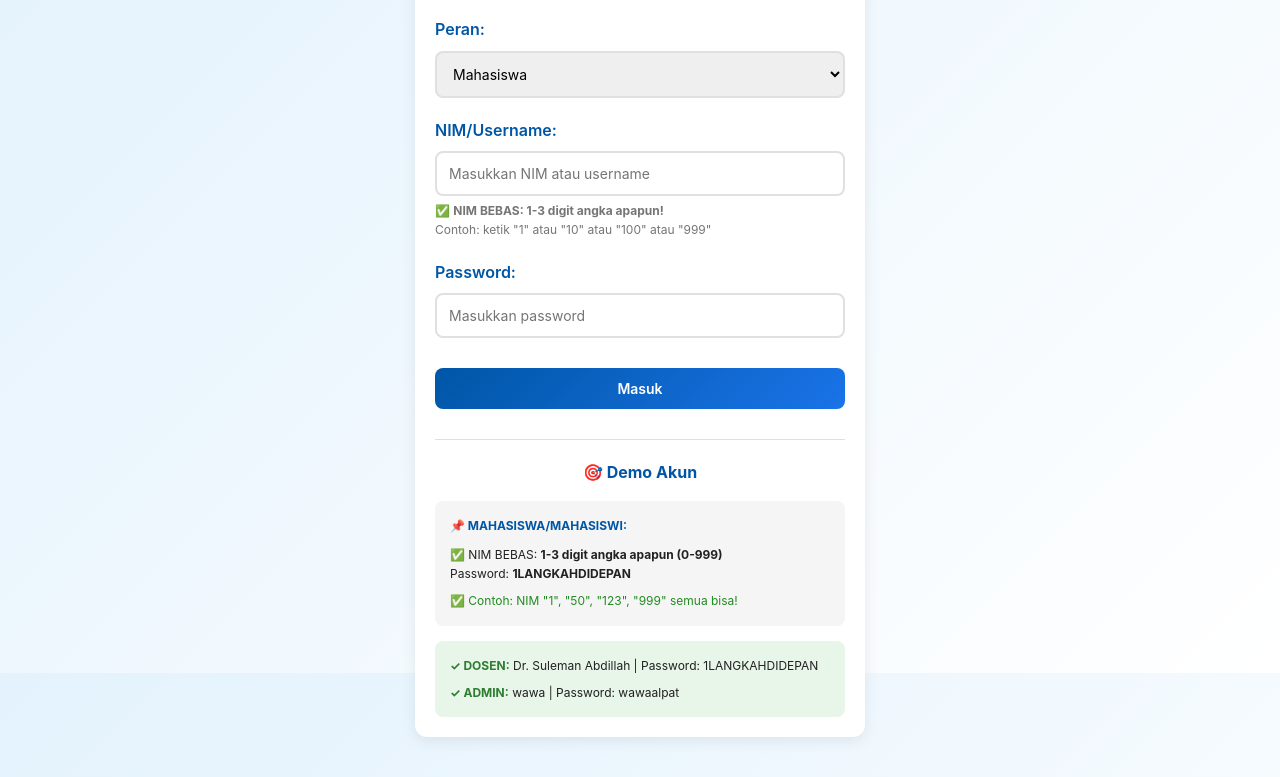
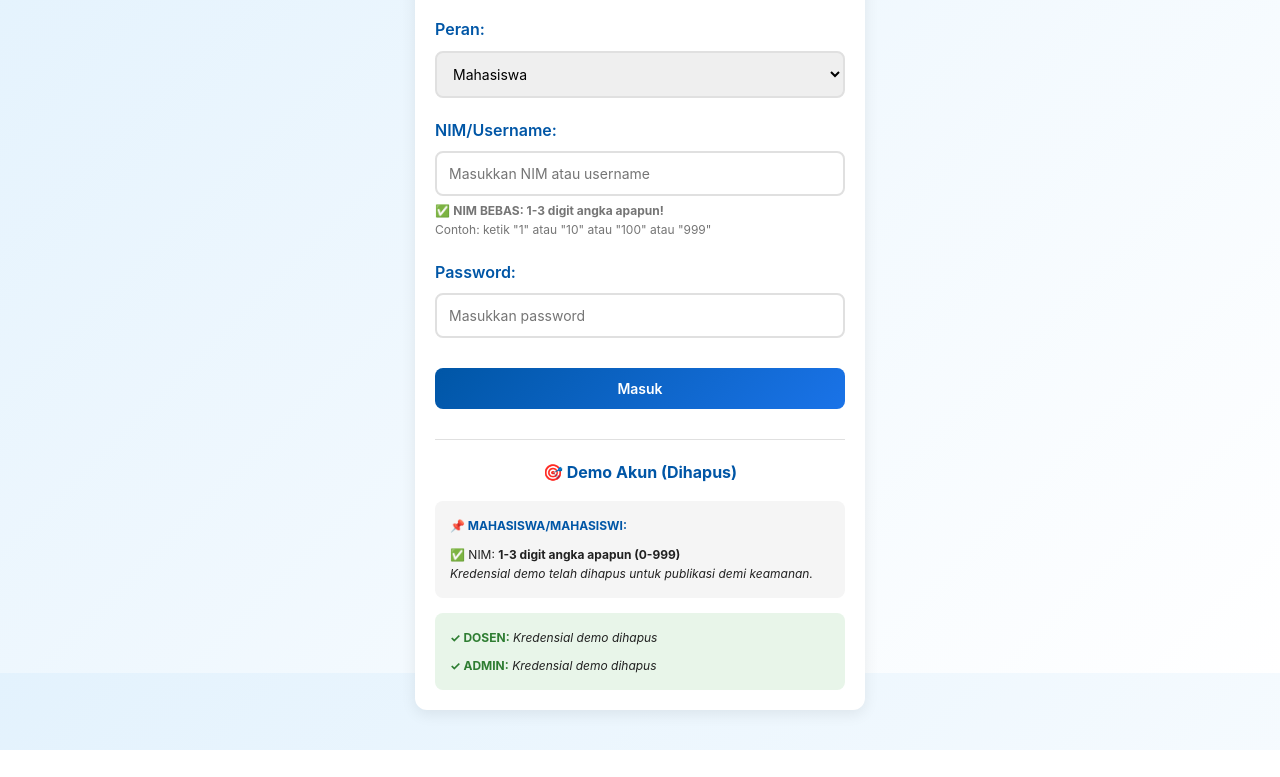
Before and after one commit to 24032010276-creator/PerpustakaanKita, a plain HTML site: page index.html in a window 1280 px wide. Shown: the part 127-904 px from the top of the page. After the commit the page ends 877 px from the top, so only its background shows below. Drawn offline with Linux system fonts and the light colour scheme.

Commit message:
Sanitize demo credentials and add GitHub Pages workflow

```diff
--- a/index.html
+++ b/index.html
@@ -511,16 +511,15 @@
         </form>
 
         <div style="margin-top: 30px; padding-top: 20px; border-top: 1px solid var(--medium-gray); text-align: center;">
-          <h4 style="margin-bottom: 15px; color: var(--primary-blue);">🎯 Demo Akun</h4>
+          <h4 style="margin-bottom: 15px; color: var(--primary-blue);">🎯 Demo Akun (Dihapus)</h4>
           <div style="text-align: left; background: var(--light-gray); padding: 15px; border-radius: 8px; font-size: 12px; margin-bottom: 15px;">
             <p style="margin-bottom: 10px;"><strong style="color: var(--primary-blue);">📌 MAHASISWA/MAHASISWI:</strong></p>
-            <p>✅ NIM BEBAS: <strong>1-3 digit angka apapun (0-999)</strong></p>
-            <p>Password: <strong>1LANGKAHDIDEPAN</strong></p>
-            <p style="color: #228B22; margin-top: 8px;">✅ Contoh: NIM "1", "50", "123", "999" semua bisa!</p>
+            <p>✅ NIM: <strong>1-3 digit angka apapun (0-999)</strong></p>
+            <p><em>Kredensial demo telah dihapus untuk publikasi demi keamanan.</em></p>
           </div>
           <div style="text-align: left; background: #e8f5e9; padding: 15px; border-radius: 8px; font-size: 12px;">
-            <p style="margin-bottom: 8px;"><strong style="color: #2e7d32;">✓ DOSEN:</strong> Dr. Suleman Abdillah | Password: 1LANGKAHDIDEPAN</p>
-            <p><strong style="color: #2e7d32;">✓ ADMIN:</strong> wawa | Password: wawaalpat</p>
+            <p style="margin-bottom: 8px;"><strong style="color: #2e7d32;">✓ DOSEN:</strong> <em>Kredensial demo dihapus</em></p>
+            <p><strong style="color: #2e7d32;">✓ ADMIN:</strong> <em>Kredensial demo dihapus</em></p>
           </div>
         </div>
       </div>
```
Also changed, not shown: MOMO.html (+13 -13 lines), 1 other file.
